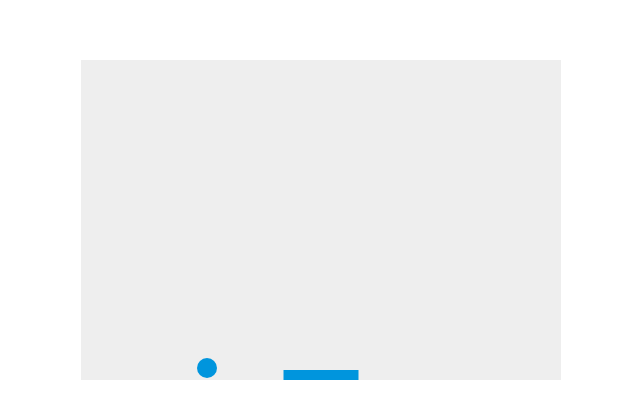
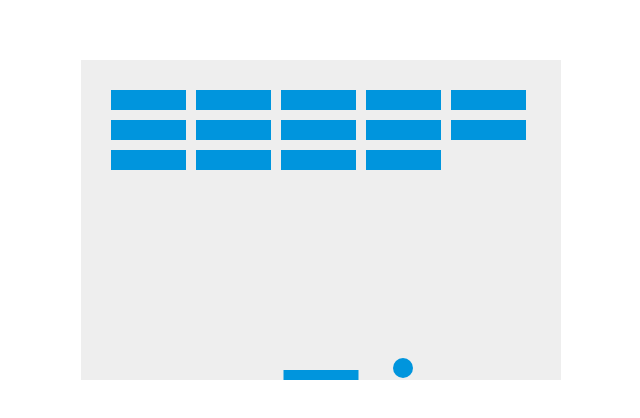
Before and after one commit to CakeNull/spo, a plain HTML site: page index.html in a window 1280 px wide. Shown: the part 180-598 px from the top of the page, without its empty margins (319-959 px from the left). Drawn offline with Linux system fonts and the light colour scheme.

Commit message:
Update index.html

```diff
--- a/index.html
+++ b/index.html
@@ -39,6 +39,40 @@
       let dx = 2;
       let dy = -2;
 
+      const brickRowCount = 3;
+      const brickColumnCount = 5;
+      const brickWidth = 75;
+      const brickHeight = 20;
+      const brickPadding = 10;
+      const brickOffsetTop = 30;
+      const brickOffsetLeft = 30;
+
+      const bricks = [];
+      for (let c = 0; c < brickColumnCount; c++) {
+        bricks[c] = [];
+        for (let r = 0; r < brickRowCount; r++) {
+          bricks[c][r] = { x: 0, y: 0, status: 1 };
+        }
+      }
+
+      function drawBricks() {
+        for (let c = 0; c < brickColumnCount; c++) {
+          for (let r = 0; r < brickRowCount; r++) {
+            if (bricks[c][r].status === 1) {
+              const brickX = c * (brickWidth + brickPadding) + brickOffsetLeft;
+              const brickY = r * (brickHeight + brickPadding) + brickOffsetTop;
+              bricks[c][r].x = brickX;
+              bricks[c][r].y = brickY;
+              ctx.beginPath();
+              ctx.rect(brickX, brickY, brickWidth, brickHeight);
+              ctx.fillStyle = "#0095DD";
+              ctx.fill();
+              ctx.closePath();
+            }
+          }
+        }
+      }
+
       function drawBall() {
         ctx.beginPath();
         ctx.arc(x, y, ballRadius, 0, Math.PI * 2);
@@ -60,6 +94,8 @@
 
         drawBall();
         drawPaddle();
+        collisionDetection();
+        drawBricks();
 
         x += dx;
         y += dy;
@@ -106,6 +142,26 @@
         }
       }
 
+      function collisionDetection() {
+        for (let c = 0; c < brickColumnCount; c++) {
+          for (let r = 0; r < brickRowCount; r++) {
+            const b = bricks[c][r];
+            if (b.status === 1) {
+              if (
+                x > b.x &&
+                x < b.x + brickWidth &&
+                y > b.y &&
+                y < b.y + brickHeight
+              ) {
+                dy = -dy;
+                b.status = 0;
+              }
+            }
+          }
+        }
+      }
+
+
       const interval = setInterval(draw, 10);
       document.addEventListener("keydown", keyDownHandler, false);
       document.addEventListener("keyup", keyUpHandler, false);
```
